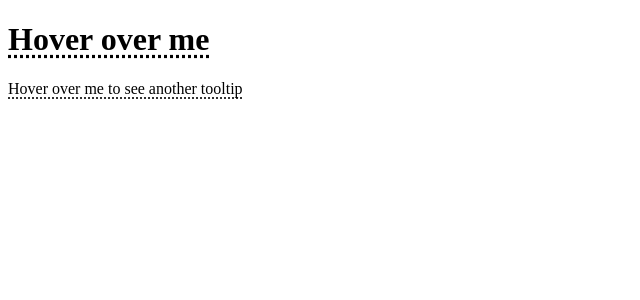
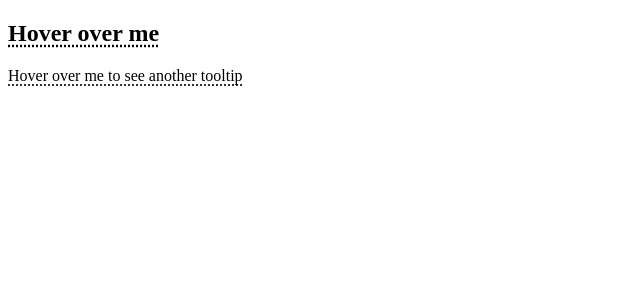
Before and after one commit to acciojob/react-composition-3-shalujha123, a React app: page / in a window 1280 px wide. Shown: the top 300 px of the page, without its empty margins (0-640 px from the left). Built offline with nearby package versions, Linux system fonts and the light colour scheme.

Commit message:
second commit

```diff
--- a/src/components/App.js
+++ b/src/components/App.js
@@ -7,15 +7,12 @@ const App = () => {
     <div>
       {/* Do not remove the main div */}
       <Tooltip text="This is a tooltip">
-        <h1>Hover over me</h1>
+        <h2>Hover over me</h2>
       </Tooltip>
 
       <Tooltip text="This is another tooltip">
         <p>Hover over me to see another tooltip</p>
       </Tooltip>
-
-
-
     </div>
   );
 };
--- a/src/components/Tooltip.js
+++ b/src/components/Tooltip.js
@@ -1,11 +1,15 @@
 import React, { useState } from "react";
 
-const Tooltip = ({ children, text }) => {
+const Tooltip = ({ text, children }) => {
   const [show, setShow] = useState(false);
   return (
-    <div className="tooltip" onMouseEnter={() => setShow(true)} onMouseLeave={() => setShow(false)}>
+    <div
+      className="tooltip"
+      onMouseEnter={() => setShow(true)}
+      onMouseLeave={() => setShow(false)}
+    >
       {children}
-      {show && <span className="tooltiptext">{text}</span>}
+      {show && <div className="tooltiptext">{text}</div>}
     </div>
   );
 };
```
